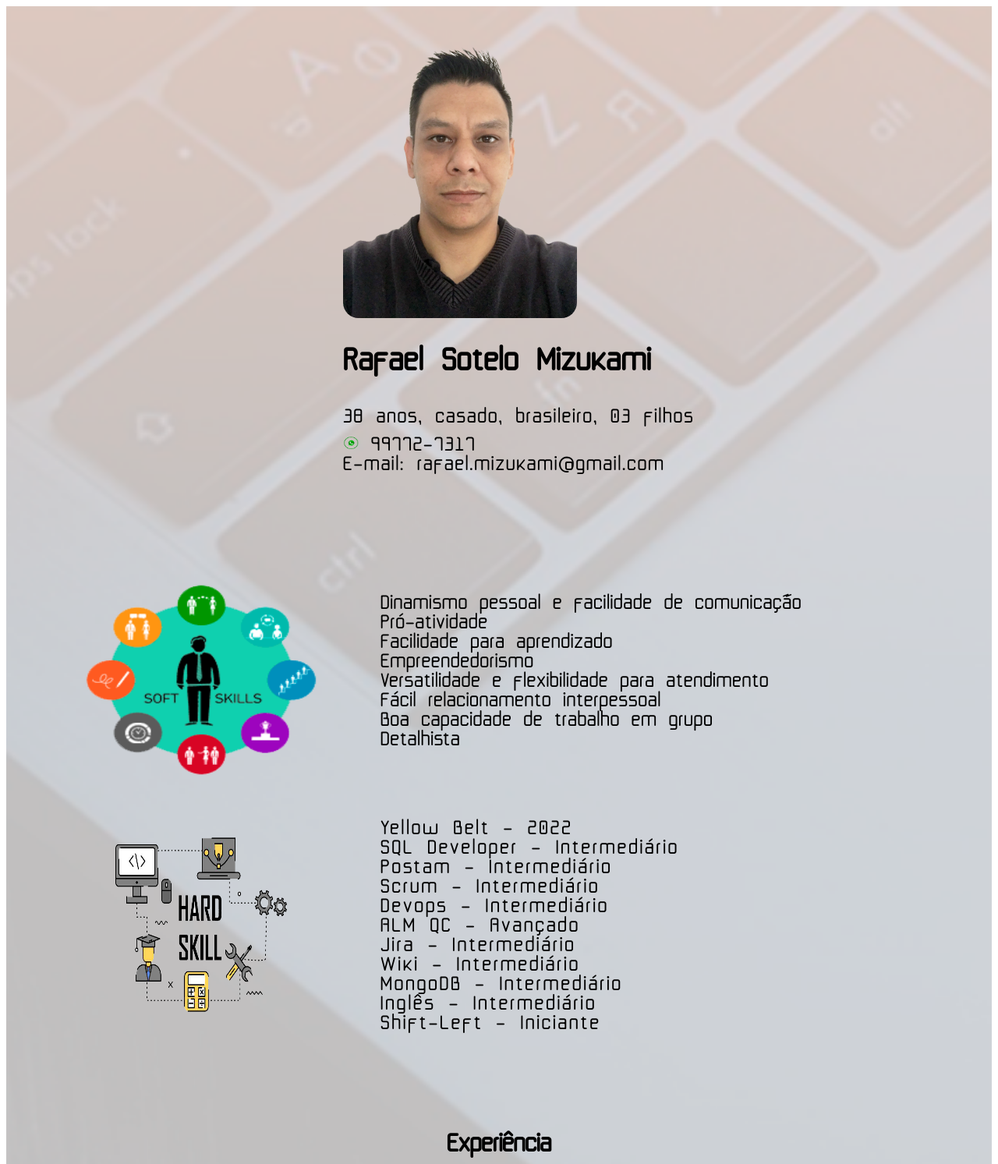
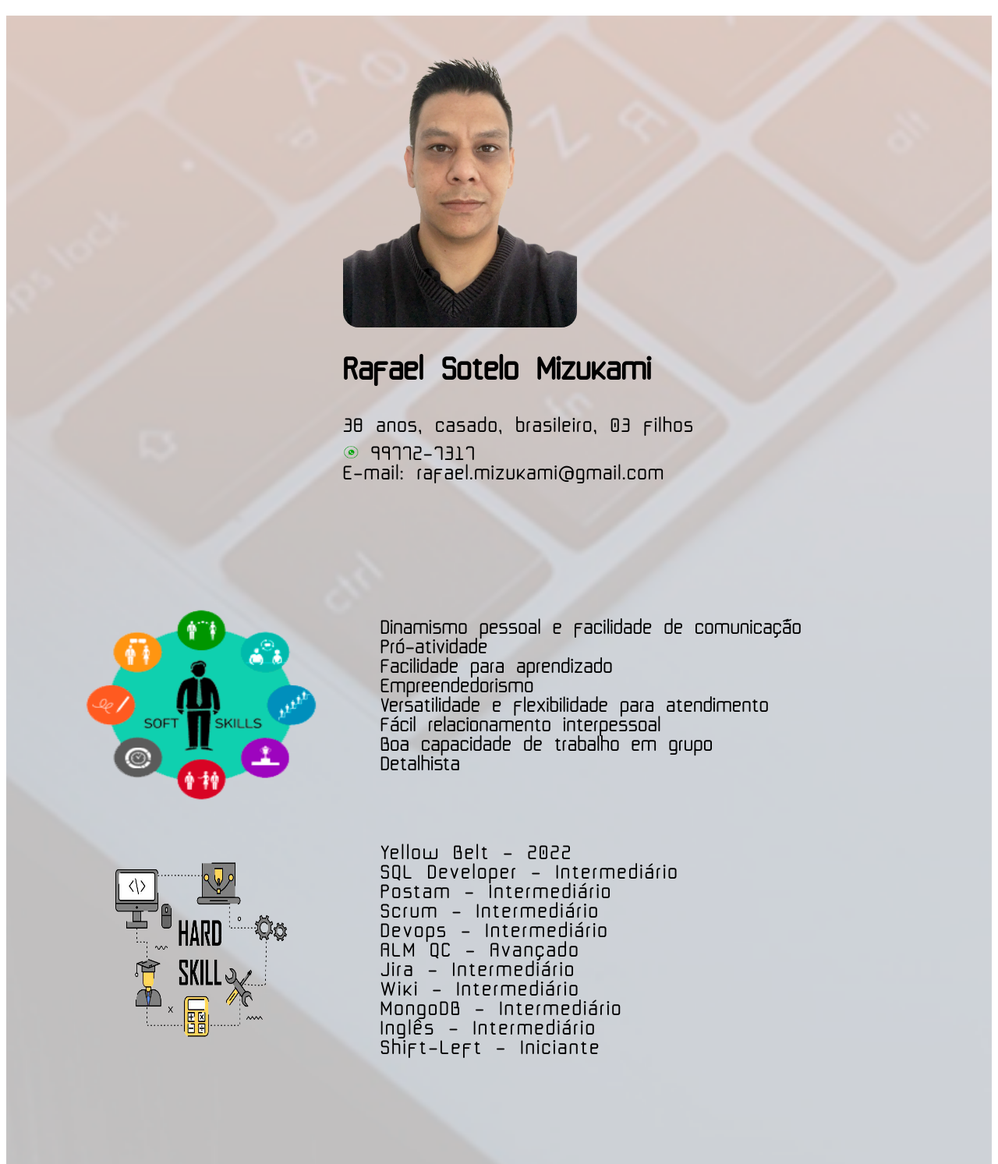
Before and after one commit to rafamizu/rafaelmizukami.github.io, a plain HTML site: page index.html in a window 1280 px wide. Shown: the top 1493 px of the page at 78% size. Drawn offline with Linux system fonts and the light colour scheme.

Commit message:
Add files via upload

```diff
--- a/css/index.css
+++ b/css/index.css
@@ -20,7 +20,7 @@
     flex-wrap: wrap;
     height: 100%;
     width: 100%;
-    margin-top: 0px;
+    margin-top: 20px;
     margin-left: 0px;
     align-content: center;
 
@@ -78,7 +78,7 @@
     flex-wrap: wrap;
     height: 100%;
     width: 100%;
-    margin-top: 0px;
+    margin-top: 20px;
     margin-left: 0px;
 
 
@@ -159,6 +159,7 @@
     height: 100%;
     width: 100%;
     justify-content: space-between;
+    margin-top: 20px;
 
 
 
@@ -335,6 +336,7 @@
     flex-wrap: wrap;
     height: 100%;
     width: 100%;
+    margin-top: 20px;
 }
 
 
```
